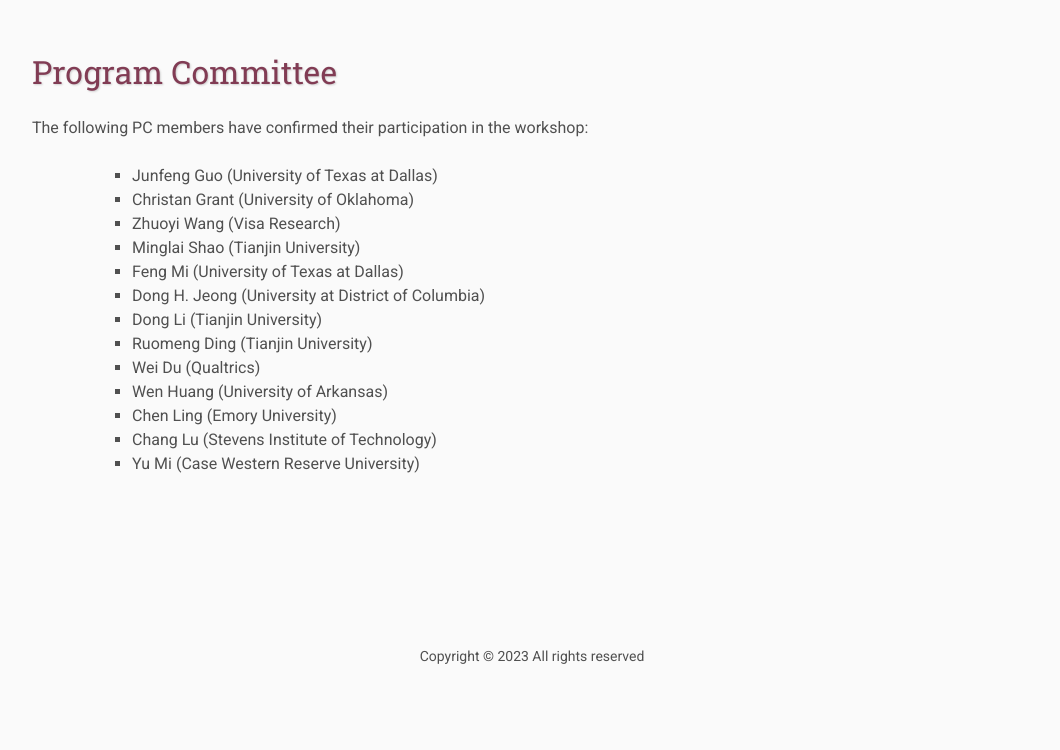
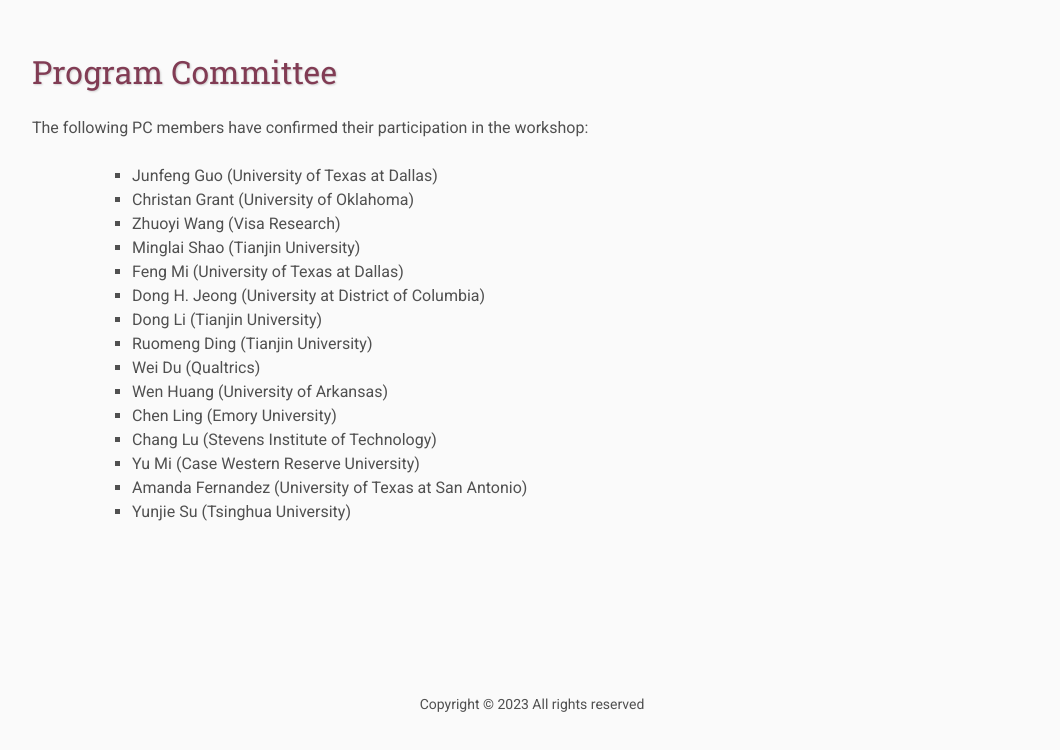
Before and after one commit to charliezhaoyinpeng/UDM-AAAI23, a plain HTML site: page organization/index.html in a window 1280 px wide. Shown: the part 2018-2768 px from the top of the page, without its empty margins (108-1168 px from the left). Before the commit the page ends 2746 px from the top, so only its background shows below. Drawn offline with nearby package versions, Linux system fonts and the light colour scheme; some packages are replaced by stand-ins of ours; files that its build step writes are made by us from their sources.

Commit message:
Update index.html

```diff
--- a/organization/index.html
+++ b/organization/index.html
@@ -159,6 +159,8 @@
         <li style="list-style-type:square"> Chen Ling (Emory University)</li>
         <li style="list-style-type:square"> Chang Lu (Stevens Institute of Technology)</li>
         <li style="list-style-type:square"> Yu Mi (Case Western Reserve University)</li>
+        <li style="list-style-type:square"> Amanda Fernandez (University of Texas at San Antonio)</li>
+        <li style="list-style-type:square"> Yunjie Su (Tsinghua University)</li>
     </ul>
 
 
```
